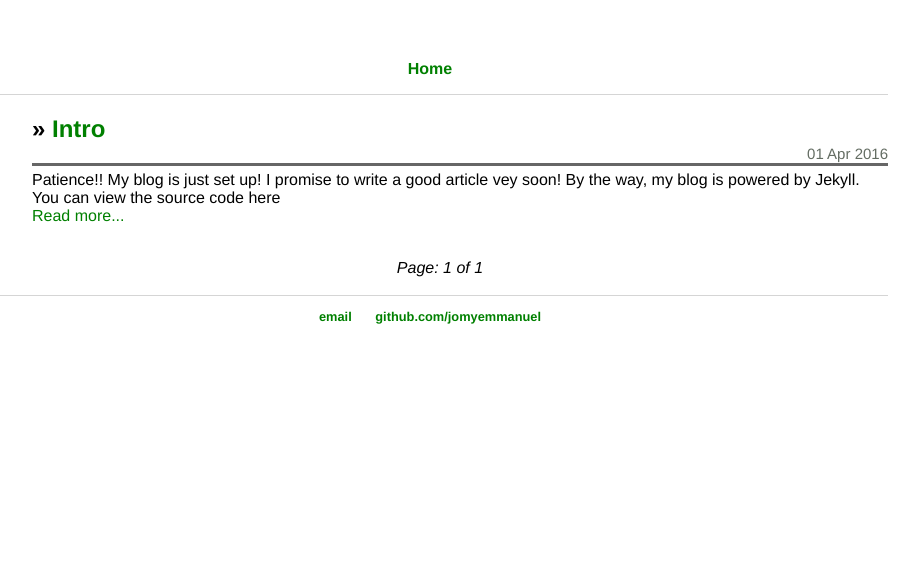
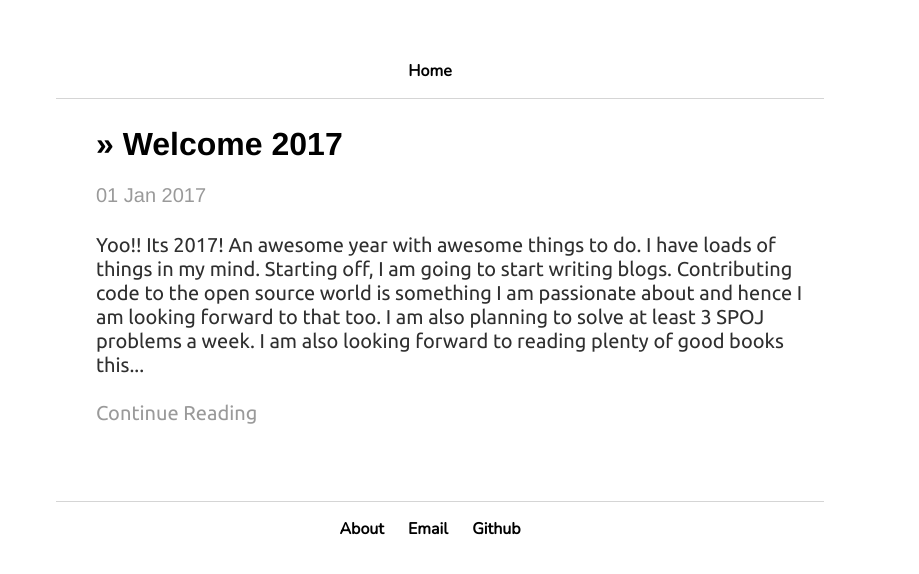
Before and after one commit to jomyemmanuel/jomyemmanuel.github.io, a Jekyll site: the page built from blog/index.html, in a window 1280 px wide. Shown: the top 574 px of the page, without its empty margins (200-1119 px from the left). Built offline with Jekyll 4.4.1, drawn with Linux system fonts in a browser that asks for light colours; the list of posts is cut into pages by our own code.

Commit message:
Modified MainSite and Blog

```diff
--- a/_layouts/default.html
+++ b/_layouts/default.html
@@ -4,10 +4,12 @@
 			<title>{{ page.title }}</title>
 			<!-- link to main stylesheet -->
 			<link rel="stylesheet" type="text/css" href="/css/main.css">
+			<link href="https://fonts.googleapis.com/css?family=Ubuntu" rel="stylesheet">
+			<link href="https://fonts.googleapis.com/css?family=Nunito:300" rel="stylesheet">
 		</head>
 		<body>
 			<nav>
-	    		<ul>
+	    		<ul class="outer">
 	        		<li><a href="/blog/">Home</a></li>
 	    		</ul>
 			</nav>
@@ -17,9 +19,10 @@
 
 			</div><!-- /.container -->
 			<footer>
-	    		<ul>
-	        		<li><a href="mailto:jomy_emmanuel@yahoo.com">email</a></li>
-	        		<li><a href="https://github.com/jomyemmanuel">github.com/jomyemmanuel</a></li>
+	    		<ul class="outer">
+	    			<li><a href="https://jomyemmanuel.github.io">About</a></li>
+	        		<li><a href="mailto:jomy_emmanuel@yahoo.com">Email</a></li>
+	        		<li><a href="https://github.com/jomyemmanuel">Github</a></li>
 				</ul>
 			</footer>
 		</body>
--- a/_posts/2016-04-01-Intro.md
+++ /dev/null
@@ -1,7 +0,0 @@
----
-layout: post
-title: "Intro"
-date: 2016-04-01
----
-
-Patience!! My blog is just set up! I promise to write a good article vey soon!  By the way, my blog is powered by [Jekyll](http://jekyllrb.com). You can view the source code [here](https://github.com/jomyemmanuel/jomyemmanuel.github.io)
--- /dev/null
+++ b/_posts/2017-01-01-Welcome_2017.md
@@ -0,0 +1,9 @@
+---
+layout: post
+title: "Welcome 2017"
+date: 2017-01-01
+---
+
+Yoo!! Its 2017! An awesome year with awesome things to do. I have loads of things in my mind.
+
+Starting off, I am going to start writing blogs. Contributing code to the open source world is something I am passionate about and hence I am looking forward to that too. I am also planning to solve at least 3 [SPOJ](http://www.spoj.com/) problems a week. I am also looking forward to reading plenty of good books this year. 2017 is also my graduation year. Ahh, good college memories :) Well, after I move to my workplace, I also plan to explore different places as well as be good in at least one sport. So, these are my goals for this year. I hope to achieve them all. Cheers!
--- a/blog/atom.xml
+++ b/blog/atom.xml
@@ -1,5 +1,5 @@
 ---
-layout: feed
+layout: null
 ---
 <?xml version="1.0" encoding="utf-8"?>
 <feed xmlns="http://www.w3.org/2005/Atom">
--- a/blog/index.html
+++ b/blog/index.html
@@ -14,8 +14,8 @@ title: Jomy's Blog
 	    		</div>
 	    	</div>
 	   	<div class="post-content">
-			{{ post.content | strip_html | truncatewords:75}}<br>
-		        <a href="{{ post.url }}">Read more...</a><br><br>
+			{{ post.content | strip_html | truncatewords:75}}<br><br>
+		        <a class="continue" href="{{ post.url }}">Continue Reading</a><br><br>
 		</div>
 	  </div>
 	  {% endfor %}
@@ -26,7 +26,7 @@ title: Jomy's Blog
 	  {% if paginator.previous_page %}
 	    <a href="{{ paginator.previous_page_path }}" class="previous">Previous</a>
 	  {% endif %}
-	  <span class="page_number "><em>Page: {{ paginator.page }} of {{ paginator.total_pages }}</em></span>
+	  <!-- <span class="page_number "><em>Page: {{ paginator.page }} of {{ paginator.total_pages }}</em></span> -->
 	  {% if paginator.next_page %}
 	    <a href="{{ paginator.next_page_path }}" class="next">Next</a>
 	  {% endif %}
--- a/css/main.css
+++ b/css/main.css
@@ -1,8 +1,8 @@
 body {
     margin: 60px auto;
-    width: 70%;
+    width: 60%;
     font-family: Helvetica, Arial, sans-serif;
-    font-size: 16px;
+    font-size: 24px;
 }
 nav ul, footer ul {
     font-family:'Helvetica', 'Arial', 'Sans-Serif';
@@ -17,7 +17,7 @@ nav ul li, footer ul li {
 }
 a {
     text-decoration: none;
-    color: #008000;
+    color: #000000;
 }
 a:hover {
     text-decoration: underline;
@@ -27,9 +27,10 @@ h1 {
     font-family:'Helvetica', 'Arial', 'Sans-Serif';
 }
 p {
-    font-size: 1.2em;
     line-height: 1.4em;
-    color: #333;
+}
+p a{
+    color: #424eff;
 }
 footer {
     border-top: 1px solid #d5d5d5;
@@ -45,12 +46,13 @@ ul.posts li {
 }
 
 .date {
-    font-size: 15px;
-    color: #646D63;
+    font-size: 20px;
+    color: #9a9a9a;
+    margin-top: 5px;
 }
 
 h2 {
-    font-size: 24px;
+    font-size: 32px;
     font-weight: bold;
     margin-bottom: 20px;
 }
@@ -60,27 +62,48 @@ nav {
 }
 
 .postcon + .postcon {
-    margin-top: 15px;
+    margin-top: 100px;
 }
 
 .post-heading {
     position: relative;
-    border-bottom: 3px solid #666;
 }
 
 .post-title {
-    font-size: 24px;
+    font-size: 32px;
     font-weight: bold;
+    padding-bottom: 25px;
 }
 
 .post-date {
     position: absolute;
-    right: 0px;
+    left: 0px;
     bottom: 0px;
-    color: #999;
-
 }
 
 .post-content {
-    margin-top: 5px;
+    margin-top: 25px;
+    font-family: 'Ubuntu', sans-serif;
+    font-size: 20px;
+    color: #2f2f2f;
 }
+
+.post {
+    font-family: 'Ubuntu', sans-serif;
+    font-size: 20px;
+    color: #2f2f2f;
+    padding-bottom: 10px;
+}
+.outer {
+    font-size: 16px;
+    font-family: 'Nunito', sans-serif;
+}
+
+.continue {
+    font-size: 20px;
+    color: #9a9a9a;
+}
+
+.page_number, .next, .previous {
+    font-size: 16px;
+}
```
Also changed, not shown: index.html (+21 -11 lines), 1 other file.
